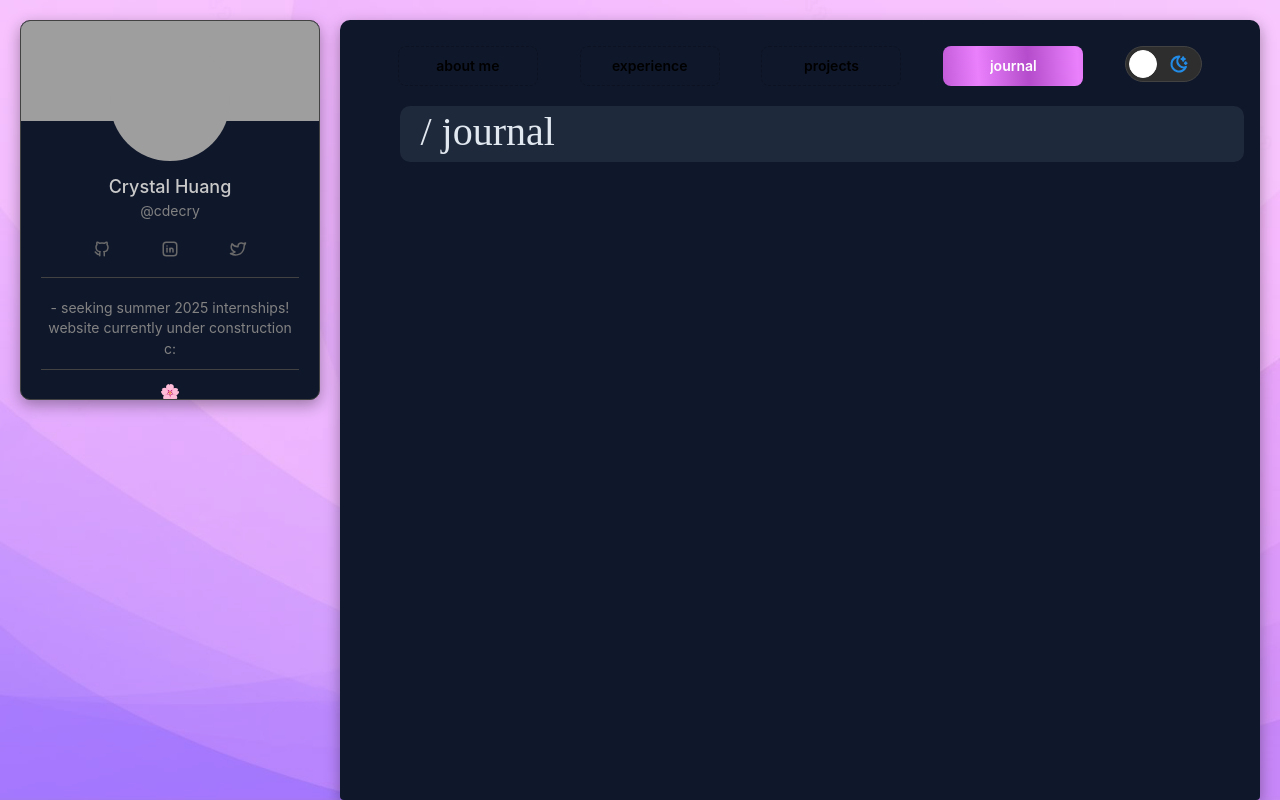
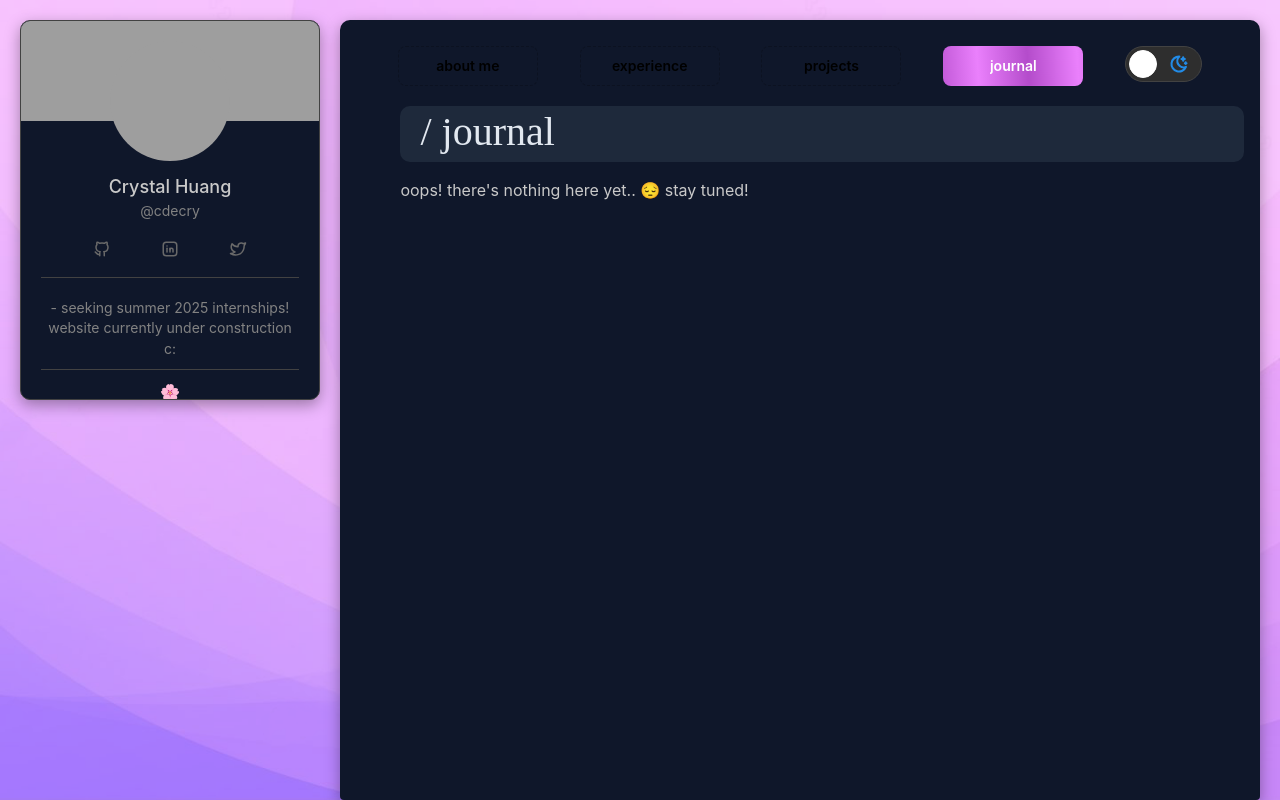
Before and after one commit to cdecry/cdecry.github.io, a React (Create React App) app: page / in a window 1280 px wide. Both pictures are taken after a click on the button "journal". Built offline with nearby package versions, Linux system fonts and the light colour scheme; grey boxes are pictures that could not be loaded; a web font is replaced by a local one.

Commit message:
Update experience and journal page

```diff
--- a/src/App.css
+++ b/src/App.css
@@ -58,7 +58,7 @@ body {
     --d:100px;
     --angle:86deg;
     border-radius: 8px;
-    background-color: transparent;
+    background-color: var(--tw-slate-900);
     border: 1px dashed rgba(0, 0, 0, 0.2);
     width: 120px;
     height: 40px;
@@ -69,7 +69,6 @@ body {
     --d:100px;
     --angle:86deg;
     border-radius: 8px;
-    background-color: transparent;
     /* border: 1px solid #a98cedff; */
     /* color: black; */
     background: repeating-linear-gradient(var(--angle), #ea80fc, #b44ccb, #ea80fc var(--d));
--- a/src/components/experience/Experience.tsx
+++ b/src/components/experience/Experience.tsx
@@ -33,13 +33,13 @@ const Experience = () => {
     }, []);
 
     const experienceList = [
-        // {
-        //     title: "Incoming Software Engineering Intern",
-        //     company: "Microsoft",
-        //     icon: microsoftIcon,
-        //     date: "May 2025 - Aug 2025",
-        //     location: "Vancouver, BC"
-        // },
+        {
+            title: "Incoming Software Engineering Intern",
+            company: "Microsoft",
+            icon: microsoftIcon,
+            date: "Jan 2025 - Apr 2025",
+            location: "Vancouver, BC"
+        },
         {
             title: "Incoming Software Engineering Intern",
             company: "HubSpot",
--- /dev/null
+++ b/src/components/journal/Journal.tsx
@@ -0,0 +1,32 @@
+import {Text, Space } from "@mantine/core";
+import { useEffect } from "react";
+
+const JournalComponent = () => {
+    useEffect(() => {
+        const content = document.querySelector('.content');
+
+        if (content) {
+            setTimeout(() => {
+                content.classList.add('fade-in');
+            }, 300);
+        }
+    }, []);
+
+    return (
+        <div className='tab'>
+            <div className='content'>
+                <div>
+                    <div>
+
+                        <Text>
+                            oops! there's nothing here yet.. 😔 stay tuned!
+                        </Text>
+
+                    </div>
+                </div>
+            </div>
+        </div>
+    );
+}
+
+export default JournalComponent;
--- a/src/components/main/Container.tsx
+++ b/src/components/main/Container.tsx
@@ -5,6 +5,7 @@ import AboutComponent from '../about/About';
 import ExperienceComponent from '../experience/Experience';
 import ProjectsComponent from '../projects/Projects';
 import ThemeSwitch from './ThemeSwitch';
+import JournalComponent from '../journal/Journal';
 
 type ContainerProps = {
     currentTab: string;
@@ -31,6 +32,7 @@ const Container = () => {
                 {currentTab === 'about me' && <AboutComponent />}
                 {currentTab === 'experience' && <ExperienceComponent />}
                 {currentTab === 'projects' && <ProjectsComponent />}
+                {currentTab === 'journal' && <JournalComponent />}
             </div>
 
         </Card>
```
